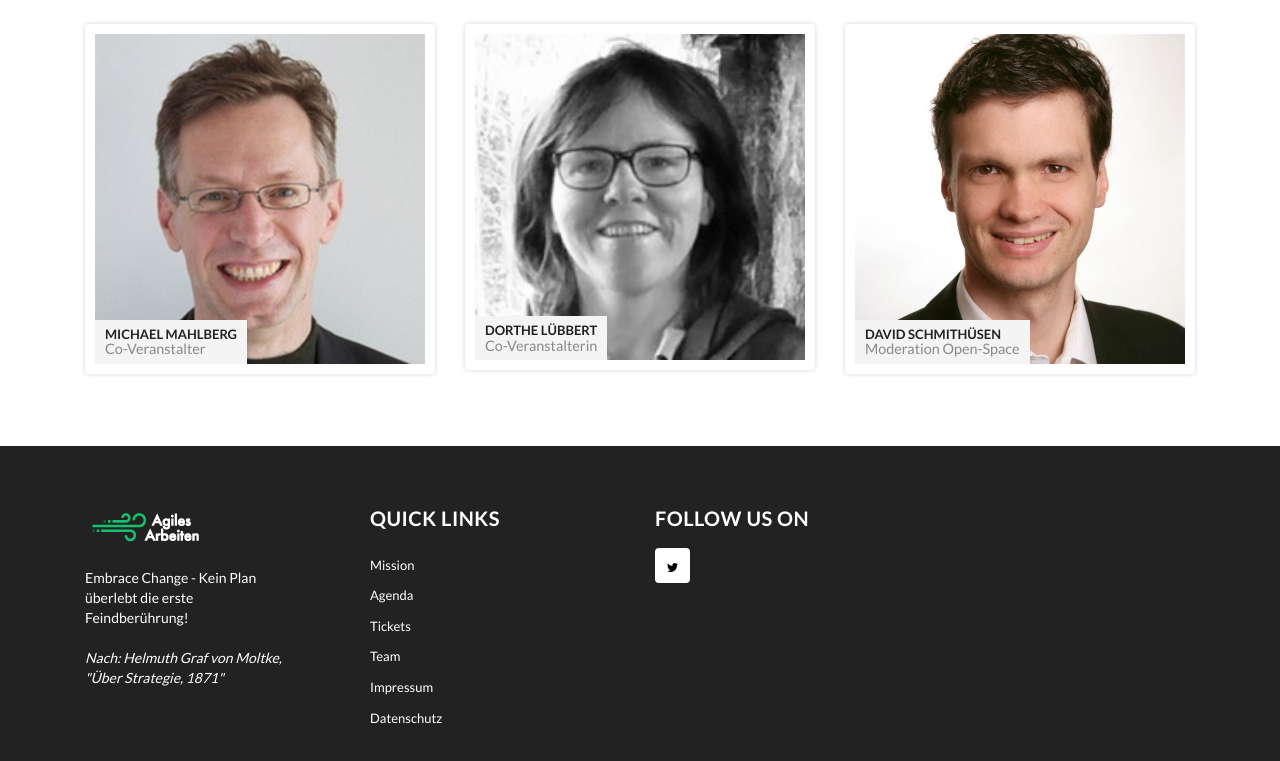
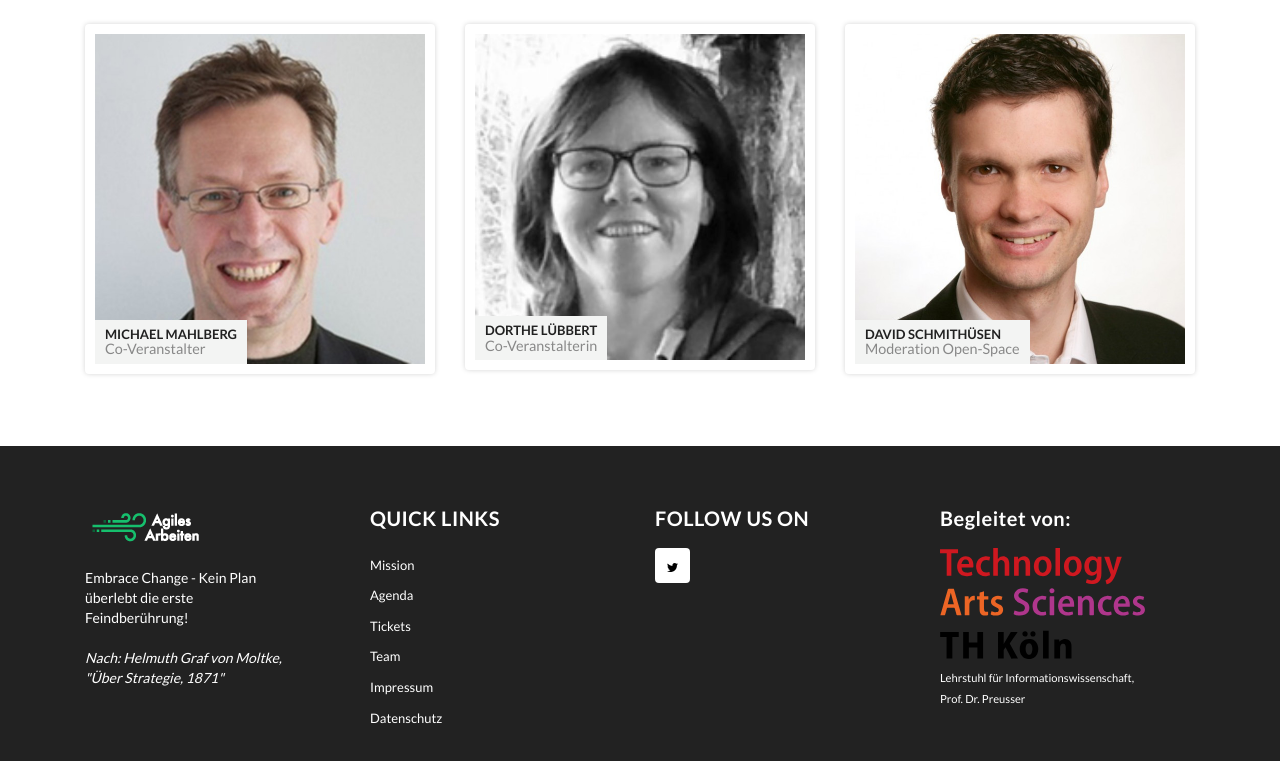
Before and after one commit to MichaelMahlberg/AllesAusserScrumWebsite, a plain HTML site: page index.html in a window 1280 px wide. Shown: the part 4300-5061 px from the top of the page. Drawn offline with Linux system fonts and the light colour scheme; files whose address does not match are found by name.

Commit message:
proposal: logo added in footer

```diff
--- a/index.html
+++ b/index.html
@@ -217,7 +217,7 @@
                 <div class="counter fadeInRight" data-wow-delay="0.3s">
                     <div class="icon"><i class="lni-map"></i></div>
                     <p>Location</p>
-                    <span>Technische Hochschule Köln<br />Claudiusstraße 1<br />50678 Köln</span>
+                    <span>Technische Hochschule Köln<br/>Claudiusstraße 1<br/>50678 Köln</span>
                 </div>
             </div>
             <!-- Counter Item -->
@@ -225,7 +225,7 @@
                 <div class="counter fadeInRight">
                     <div class="icon"><i class="lni-timer"></i></div>
                     <p>5. April 2019</p>
-                    <span>9:00 bis 17:00<br />Doors Open: 8:30</span>
+                    <span>9:00 bis 17:00<br/>Doors Open: 8:30</span>
                 </div>
             </div>
             <!-- Counter Item -->
@@ -433,7 +433,8 @@
                     </p>
 
                     <h3>Download</h3>
-                        Natürlih gibt es den Call for Participation auch als PDF: <a href="AllesAusserScrumCfP.pdf">CfP zum Download als PDF</a>
+                    Natürlih gibt es den Call for Participation auch als PDF: <a href="AllesAusserScrumCfP.pdf">CfP zum
+                    Download als PDF</a>
                 </div>
             </div>
         </div>
@@ -460,14 +461,14 @@
                                 scrolling="auto" allowtransparency="true"></iframe>
 
 
-
                     </div>
 
                 </div>
             </div>
         </div>
         <div class="row justify-content-center">
-            <a href="https://www.eventbrite.de/e/agiles-arbeiten-alles-ausser-scrum-tickets-56869466104" class="btn btn-common btn-lg">Direkt zur Eventbrite Ticket-Seite</a>
+            <a href="https://www.eventbrite.de/e/agiles-arbeiten-alles-ausser-scrum-tickets-56869466104"
+               class="btn btn-common btn-lg">Direkt zur Eventbrite Ticket-Seite</a>
         </div>
     </div>
 </section>
@@ -633,6 +634,16 @@
                     </li>
                 </ul>
             </div>
+            <div class="col-md-6 col-lg-3 col-sm-6 col-xs-12 align-top">
+                <h3>Begleitet von:</h3>
+                <p>
+                   <a href="https://www.th-koeln.de/personen/ivonne.preusser/"><img src="assets/img/TH-Koeln.svg" alt="TH Köln, Institut für Informationswissenschaft"></a>
+                </p>
+                <p class="mt-2">
+                    <span class="small">Lehrstuhl für Informationswissenschaft, Prof. Dr. Preusser</span>
+                </p>
+
+            </div>
         </div>
     </div>
 </footer>
```
Also changed, not shown: assets/img/TH-Koeln.svg (added). Lines whose indentation alone changed are shown as unchanged.
